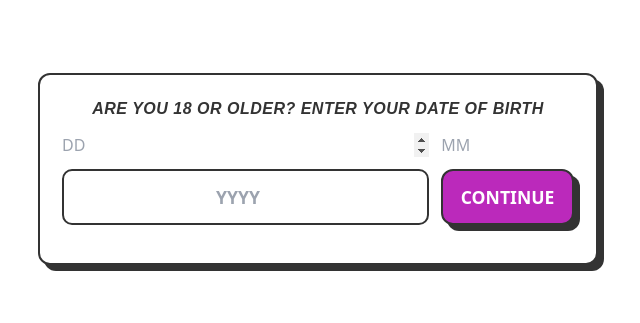
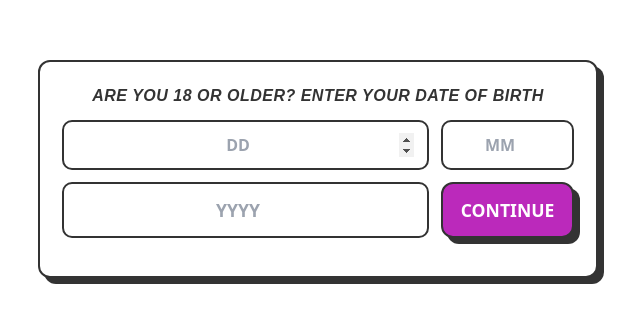
Before and after one commit to caseyclarkee/Sugar-Sale, a Vue app: page / in a window 1280 px wide. Shown: the part 231-554 px from the top of the page, without its empty margins (322-962 px from the left). Built offline with nearby package versions, Linux system fonts and the light colour scheme; a web font is replaced by a local one.

Commit message:
Update style.css

```diff
--- a/public/style.css
+++ b/public/style.css
@@ -286,6 +286,24 @@ small.muted { color:#444; opacity:.8; display:block; margin-top:1rem; }
   margin-bottom: 8px;
 }
 
+#birth-day {
+  border: clamp(2px, 0.35 * var(--s), 3px) solid #333333;
+  border-radius: clamp(8px, 1.6 * var(--s), 10px);
+  padding: clamp(10px, 1.4 * var(--s), 12px) clamp(12px, 1.6 * var(--s), 14px);
+  font-size: clamp(14px, 2 * var(--s), 18px);
+  font-weight: 700;
+  text-align: center;
+}
+
+#birth-month {
+  border: clamp(2px, 0.35 * var(--s), 3px) solid #333333;
+  border-radius: clamp(8px, 1.6 * var(--s), 10px);
+  padding: clamp(10px, 1.4 * var(--s), 12px) clamp(12px, 1.6 * var(--s), 14px);
+  font-size: clamp(14px, 2 * var(--s), 18px);
+  font-weight: 700;
+  text-align: center;
+}
+
 #birth-year {
   border: clamp(2px, 0.35 * var(--s), 3px) solid #333333;
   border-radius: clamp(8px, 1.6 * var(--s), 10px);
```
